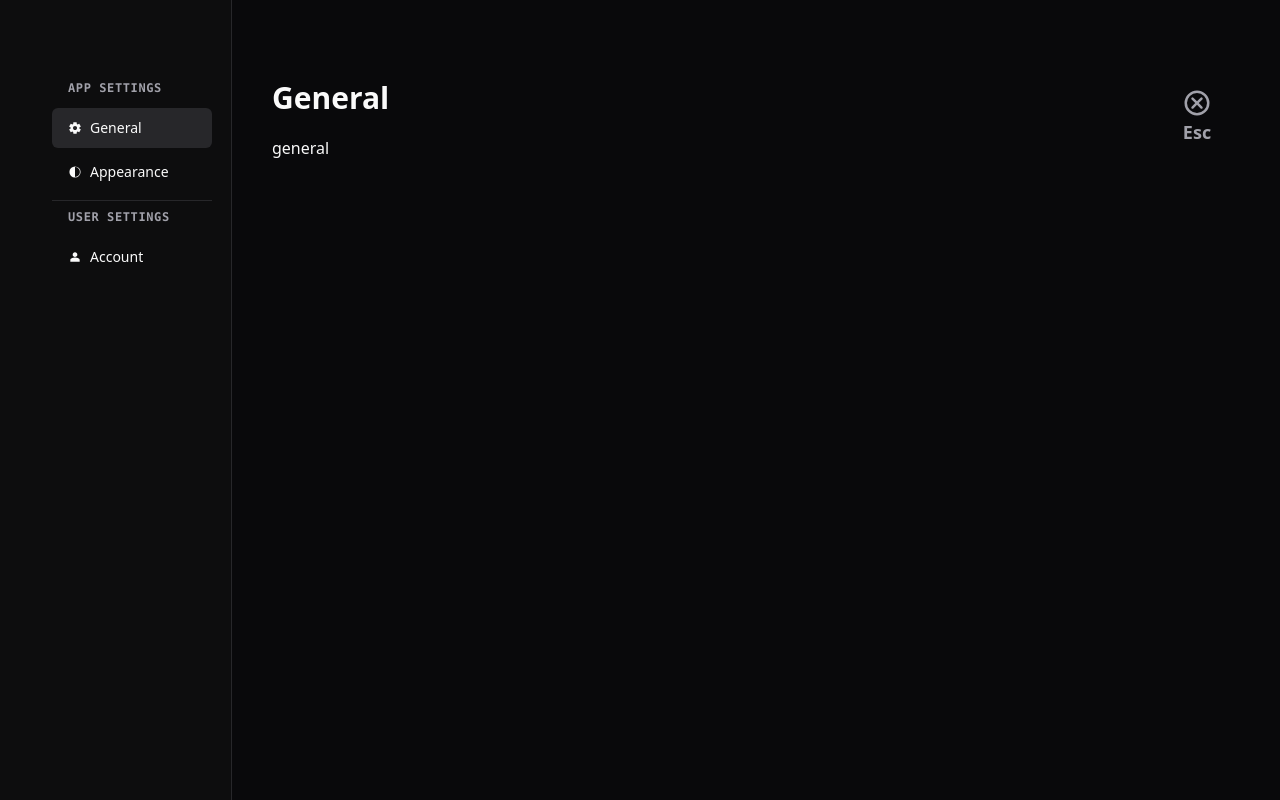
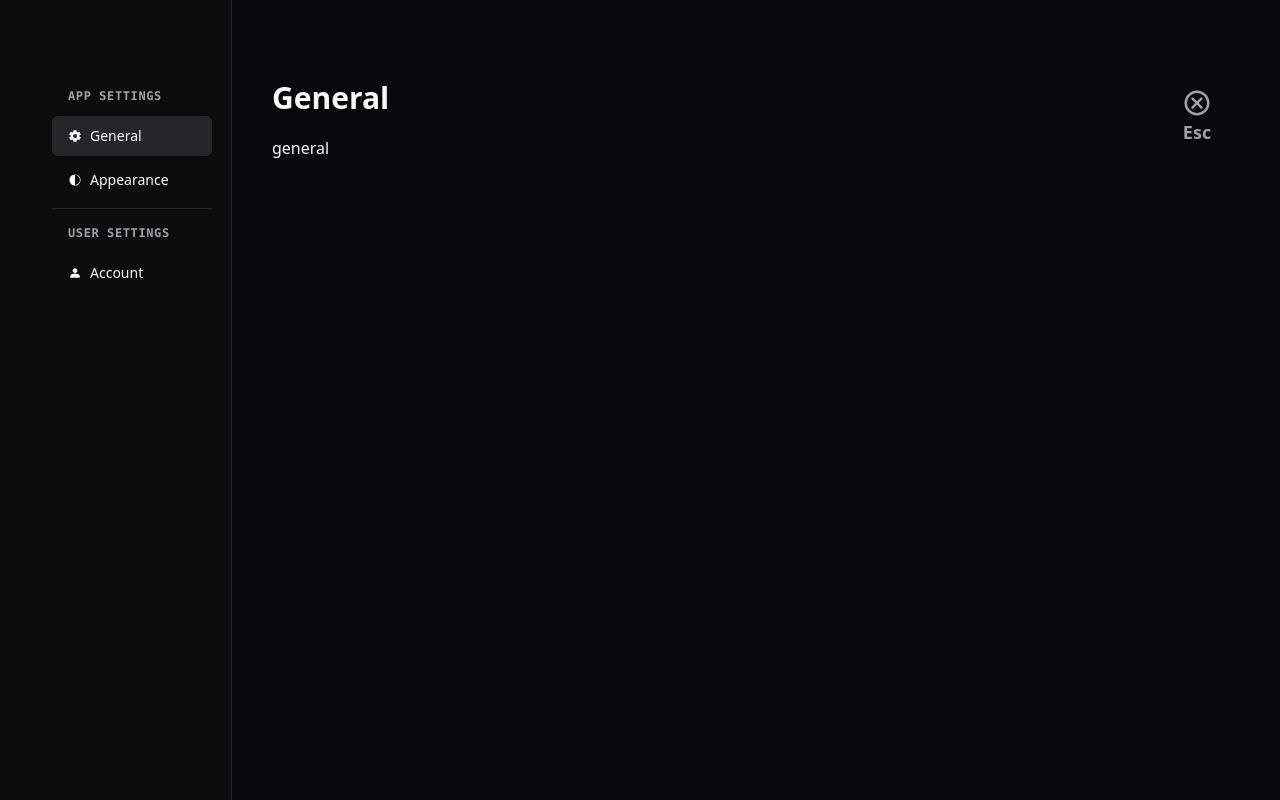
Before and after one commit to psoglav/aspiryx-todo, a React (Vite) app: page / in a window 1280 px wide. Both pictures are taken after a click on the button 240 px from the left and 52 px from the top of the page. Built offline with nearby package versions, Linux system fonts and the light colour scheme.

Commit message:
feat: adjust padding of SettingsNavigationGroupLabel

```diff
--- a/src/components/settings/settings-navigation.tsx
+++ b/src/components/settings/settings-navigation.tsx
@@ -36,7 +36,7 @@ export const SettingsNavigation = (props: SettingsNavigationProps) => {
     switch(item.type) {
     case 'group-label':
       return (
-        <div className="px-4 pb-2 font-mono text-xs font-bold uppercase tracking-wider text-muted-foreground" key={i}>
+        <div className="px-4 py-2 font-mono text-xs font-bold uppercase tracking-wider text-muted-foreground" key={i}>
           {item.text}
         </div>
       )
```
